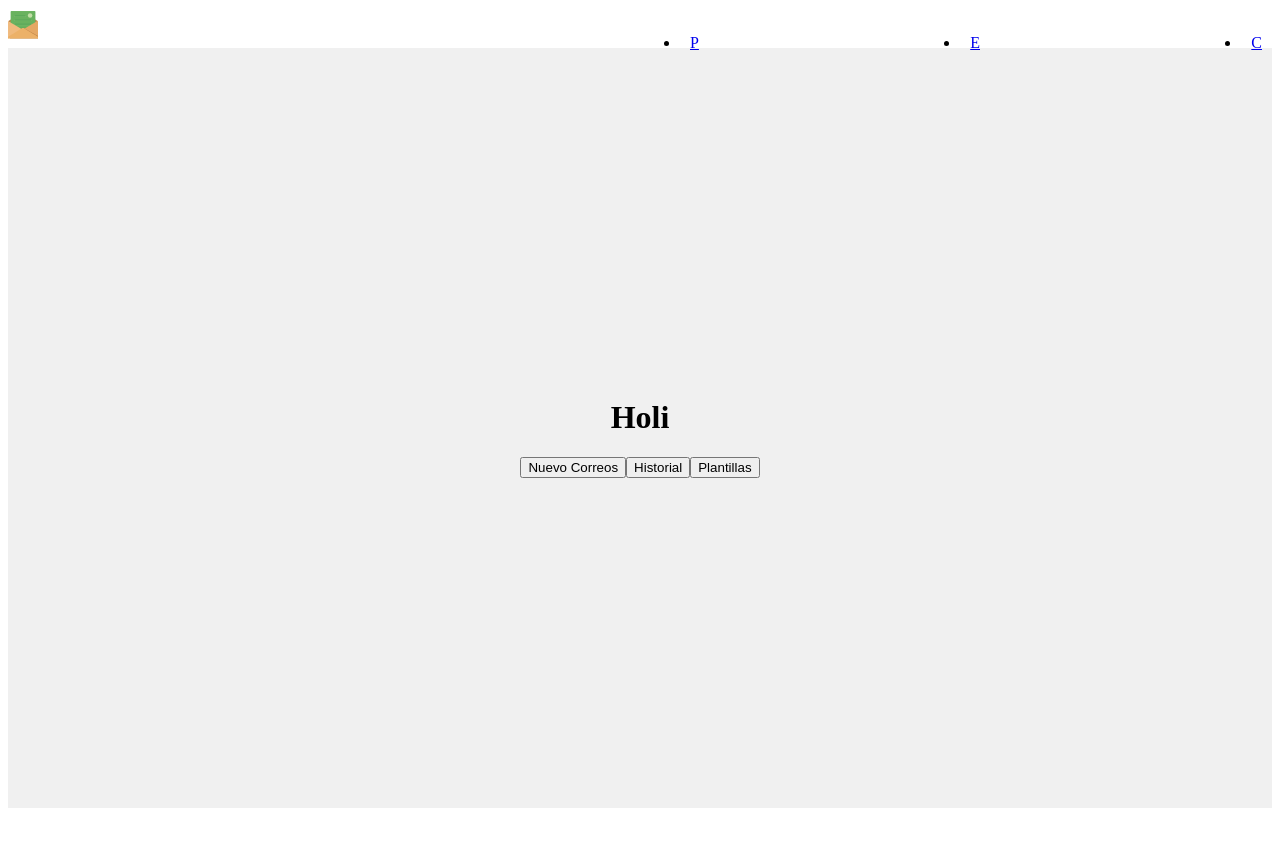
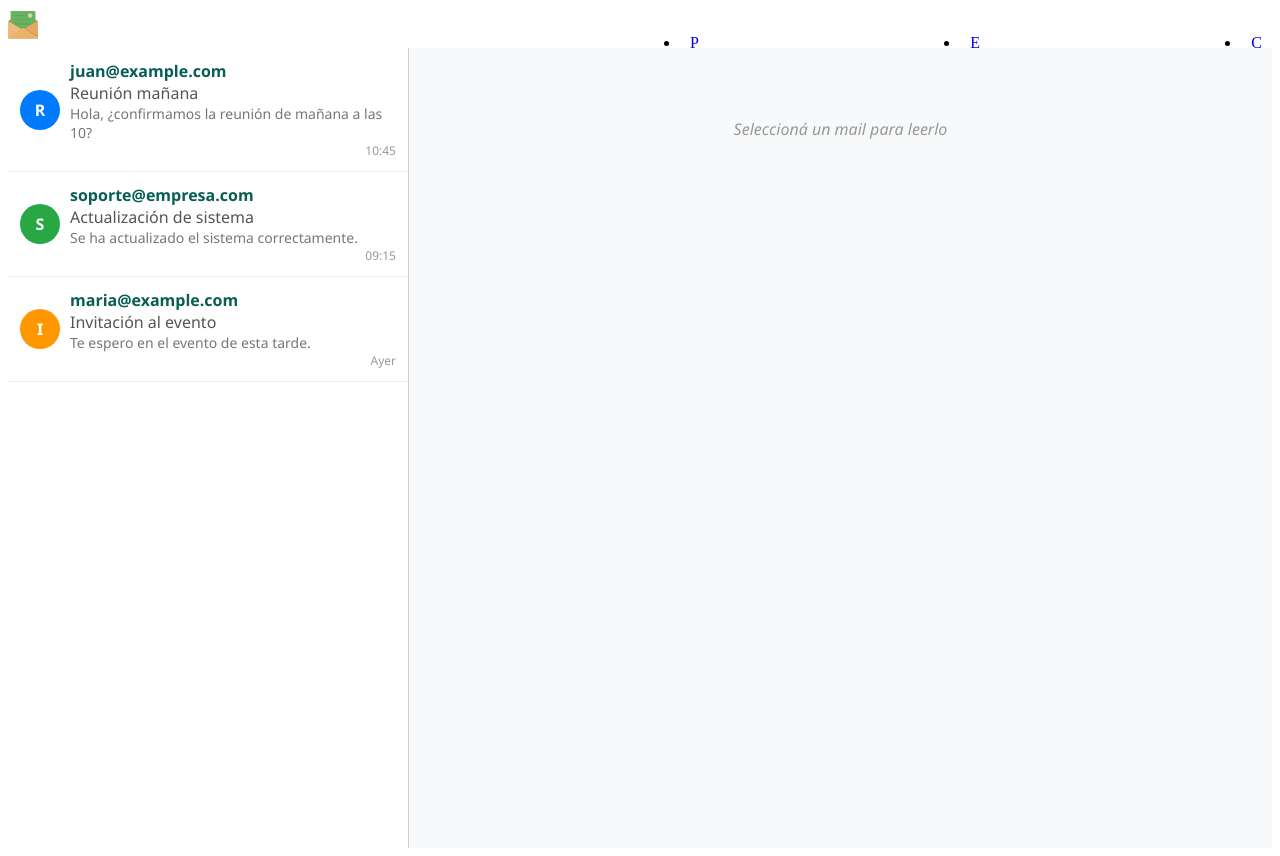
Before and after one commit to Creez32/Email-Sender, a React (Vite) app: page /Correos in a window 1280 px wide. Before the commit the page ends 816 px from the top, so only its background shows below. Built offline with nearby package versions, Linux system fonts and the light colour scheme; the HTML template or start-up script is replaced by a standard one.

Commit message:
se actualizo el historial

```diff
--- a/src/App.jsx
+++ b/src/App.jsx
@@ -2,13 +2,14 @@ import { useState } from 'react'
 import Home from './routes/Home/Home'
 import Header from './components/Header/Header'
 import Login from './routes/Login/Login'
+import Historial from "./routes/Historial/Historial";
 
 function App() {
 
     return (
         <>
             <Header />
-            <Home />
+            <Historial />
             {/* <Login /> */}
         </>
     )
--- /dev/null
+++ b/src/routes/Historial/Historial.css
@@ -0,0 +1,151 @@
+/* src/routes/Historial/Historial.css */
+
+.historial-container {
+    display: flex;
+    height: 100vh;
+    background-color: #e5ddd5;
+    font-family: 'Segoe UI', sans-serif;
+}
+
+/* Lista de correos estilo chats */
+.email-list {
+    width: 100%;
+    max-width: 400px;
+    background-color: #ffffff;
+    overflow-y: auto;
+    border-right: 1px solid #ccc;
+}
+
+.email-item {
+    padding: 12px;
+    border-bottom: 1px solid #eee;
+    cursor: pointer;
+    transition: background-color 0.2s ease;
+}
+
+.email-item:hover {
+    background-color: #f0f0f0;
+}
+
+.email-item.selected {
+    background-color: #dcf8c6;
+}
+
+.email-sender {
+    font-weight: bold;
+    color: #075e54;
+}
+
+.email-subject {
+    color: #555;
+}
+
+.email-preview {
+    font-size: 14px;
+    color: #777;
+}
+
+.email-time {
+    text-align: right;
+    font-size: 12px;
+    color: #999;
+}
+
+/* Panel de previsualización */
+.email-preview-panel {
+    flex: 1;
+    padding: 20px;
+    display: block;
+    background-color: #f8f9fa;
+}
+
+/* Texto cuando no hay mail seleccionado */
+.empty-preview {
+    color: #999;
+    font-style: italic;
+    margin-top: 50px;
+    text-align: center;
+}
+
+/* RESPONSIVE: en celular se oculta el panel derecho */
+@media (max-width: 768px) {
+    .email-preview-panel {
+        display: none;
+    }
+
+    .email-preview-panel.show {
+        animation: fadeIn 0.3s ease;
+        display: block;
+    }
+
+    @keyframes fadeIn {
+        from {
+            opacity: 0;
+            transform: translateY(10px);
+        }
+
+        to {
+            opacity: 1;
+            transform: translateY(0);
+        }
+    }
+
+    .email-list {
+        max-width: 100%;
+    }
+}
+
+/* Historial.css - mantener lo anterior y agregar lo siguiente al final */
+
+.back-button {
+    margin-top: 30px;
+    padding: 12px 20px;
+    font-size: 16px;
+    font-weight: bold;
+    background-color: #25d366;
+    color: white;
+    border: none;
+    border-radius: 8px;
+    cursor: pointer;
+    width: 100%;
+    max-width: 300px;
+}
+
+.back-button:hover {
+    background-color: #1ebe5b;
+}
+.email-item {
+  display: flex;
+  align-items: center;
+  gap: 10px;
+}
+
+.email-avatar {
+  width: 40px;
+  height: 40px;
+  border-radius: 50%;
+  font-weight: bold;
+  color: white;
+  display: flex;
+  align-items: center;
+  justify-content: center;
+  flex-shrink: 0;
+}
+
+/* Colores por tipo */
+.email-avatar.reunion {
+  background-color: #007bff;
+}
+
+.email-avatar.soporte {
+  background-color: #28a745;
+}
+
+.email-avatar.invitacion {
+  background-color: #ff9800;
+}
+
+/* Contenido del email (resto de la info) */
+.email-content {
+  flex: 1;
+}
--- a/src/routes/Historial/Historial.jsx
+++ b/src/routes/Historial/Historial.jsx
@@ -1,9 +1,115 @@
-import React from 'react'
+import React, { useState, useEffect } from "react";
+import "./Historial.css";
 
-function Historial() {
-    return (
-        <div>Historial</div>
-    )
+const dummyEmails = [
+  {
+    id: 1,
+    sender: "juan@example.com",
+    subject: "Reunión mañana",
+    message: "Hola, ¿confirmamos la reunión de mañana a las 10?",
+    time: "10:45",
+    tipo: "reunion",
+  },
+  {
+    id: 2,
+    sender: "soporte@empresa.com",
+    subject: "Actualización de sistema",
+    message: "Se ha actualizado el sistema correctamente.",
+    time: "09:15",
+    tipo: "soporte",
+  },
+  {
+    id: 3,
+    sender: "maria@example.com",
+    subject: "Invitación al evento",
+    message: "Te espero en el evento de esta tarde.",
+    time: "Ayer",
+    tipo: "invitacion",
+  },
+];
+
+export default function Historial() {
+  const [selectedEmail, setSelectedEmail] = useState(null);
+  const [isMobile, setIsMobile] = useState(window.innerWidth <= 768);
+  const [showMobileDetail, setShowMobileDetail] = useState(false);
+
+  useEffect(() => {
+    const handleResize = () => {
+      const mobile = window.innerWidth <= 768;
+      setIsMobile(mobile);
+      if (!mobile) setShowMobileDetail(false); // reset en desktop
+    };
+
+    window.addEventListener("resize", handleResize);
+    return () => window.removeEventListener("resize", handleResize);
+  }, []);
+
+  const handleEmailClick = (email) => {
+    setSelectedEmail(email);
+    if (isMobile) setShowMobileDetail(true);
+  };
+
+  const handleBack = () => {
+    setShowMobileDetail(false);
+    setSelectedEmail(null);
+  };
+
+  return (
+    <div className="historial-container">
+      {/* LISTA DE EMAILS */}
+      {!isMobile || !showMobileDetail ? (
+        <div className="email-list">
+          {dummyEmails.map((email) => (
+            <div
+              key={email.id}
+              className={`email-item ${
+                selectedEmail?.id === email.id ? "selected" : ""
+              }`}
+              onClick={() => handleEmailClick(email)}
+            >
+              {/* NUEVO BLOQUE: avatar tipo plantilla */}
+              <div className={`email-avatar ${email.tipo}`}>
+                {email.tipo[0].toUpperCase()}
+              </div>
+
+              {/* ENVOLVÍ lo anterior en un nuevo div para mejor maquetado */}
+              <div className="email-content">
+                <div className="email-sender">{email.sender}</div>
+                <div className="email-subject">{email.subject}</div>
+                <div className="email-preview">{email.message}</div>
+                <div className="email-time">{email.time}</div>
+              </div>
+            </div>
+          ))}
+        </div>
+      ) : null}
+
+      {/* PANEL DE PREVISUALIZACIÓN */}
+      {!isMobile || showMobileDetail ? (
+        <div
+          className={`email-preview-panel ${
+            isMobile && showMobileDetail ? "show" : ""
+          }`}
+        >
+          {selectedEmail ? (
+            <>
+              <h2>{selectedEmail.subject}</h2>
+              <h4>De: {selectedEmail.sender}</h4>
+              <p>{selectedEmail.message}</p>
+
+              {isMobile && (
+                <button className="back-button" onClick={handleBack}>
+                  VOLVER
+                </button>
+              )}
+            </>
+          ) : (
+            <div className="empty-preview">
+              Seleccioná un mail para leerlo
+            </div>
+          )}
+        </div>
+      ) : null}
+    </div>
+  );
 }
-
-export default Historial
```
